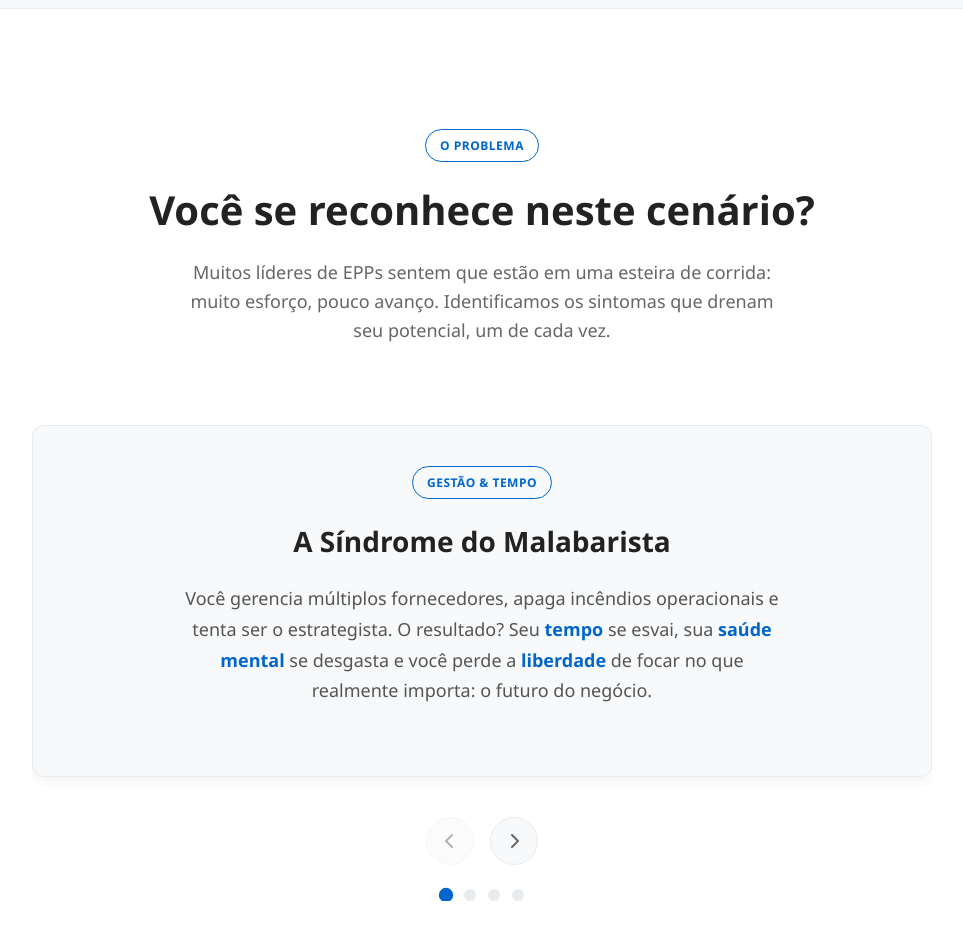
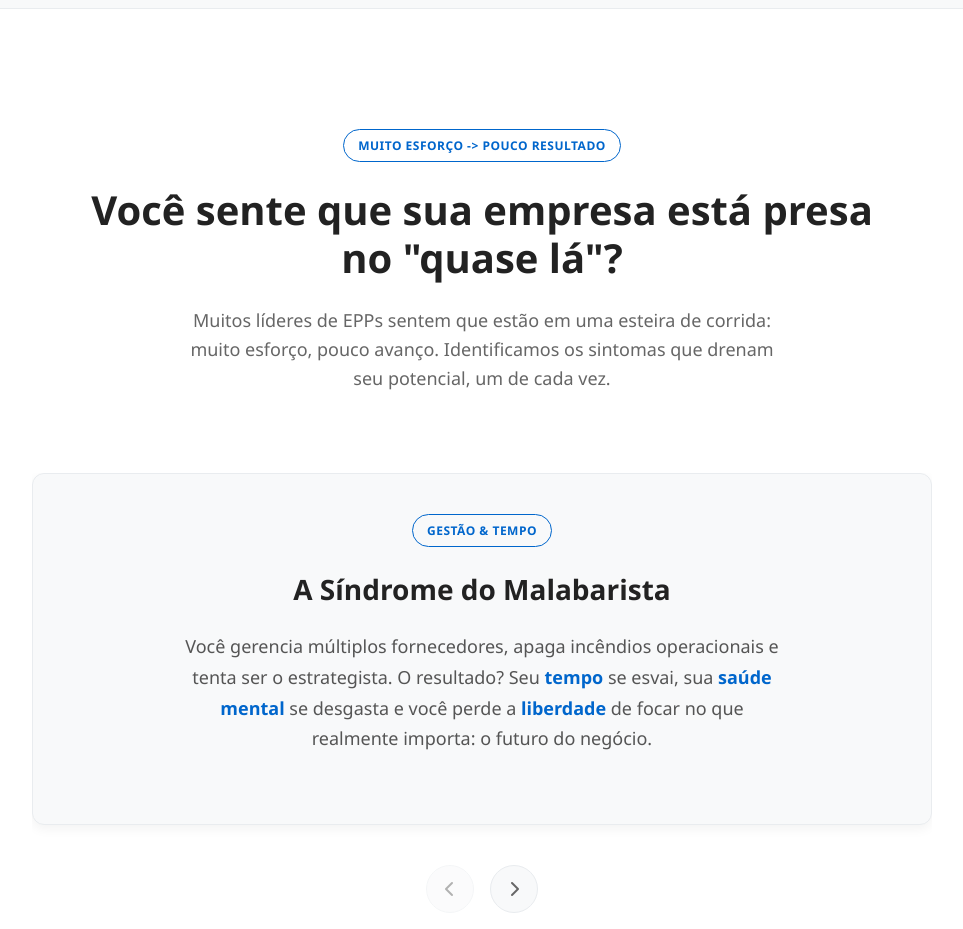
Before and after one commit to WKHMzl/Maslow-Intelligence, a plain HTML site: page index.html in a window 1280 px wide. Shown: the part 860-1789 px from the top of the page, without its empty margins (158-1121 px from the left). Drawn offline with Linux system fonts and the light colour scheme.

Commit message:
Update index.html

```diff
--- a/index.html
+++ b/index.html
@@ -94,8 +94,8 @@
         <section id="problema" class="secao-problema-carrossel">
             <div class="container">
                 <div class="titulo-secao">
-                    <span>o problema</span>
-                    <h2>Você se reconhece neste cenário?</h2>
+                    <span>Muito Esforço -> Pouco Resultado</span>
+                    <h2>Você sente que sua empresa está presa no "quase lá"?</h2>
                     <p>Muitos líderes de EPPs sentem que estão em uma esteira de corrida: muito esforço, pouco avanço. Identificamos os sintomas que drenam seu potencial, um de cada vez.</p>
                 </div>
 
```
